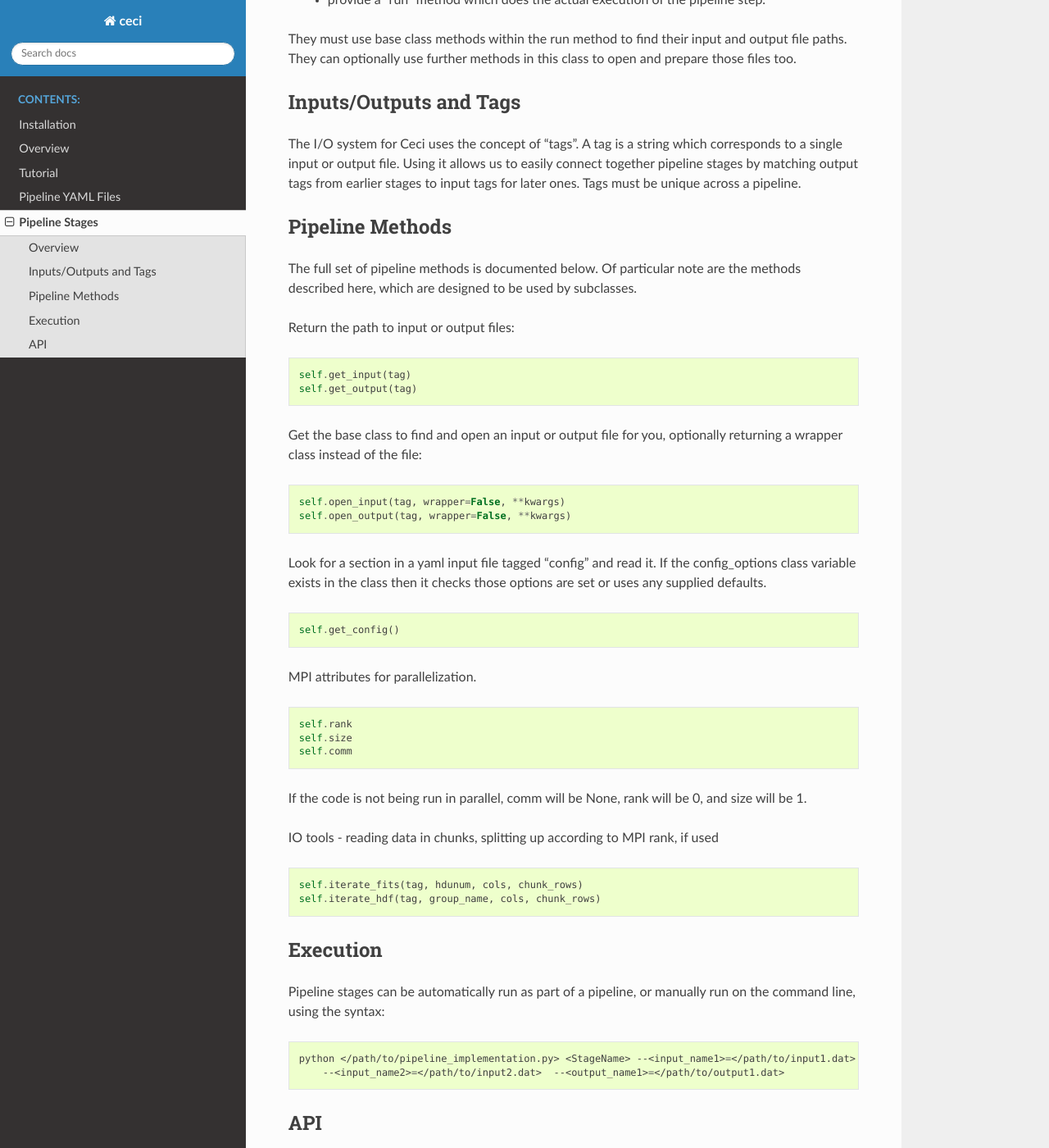
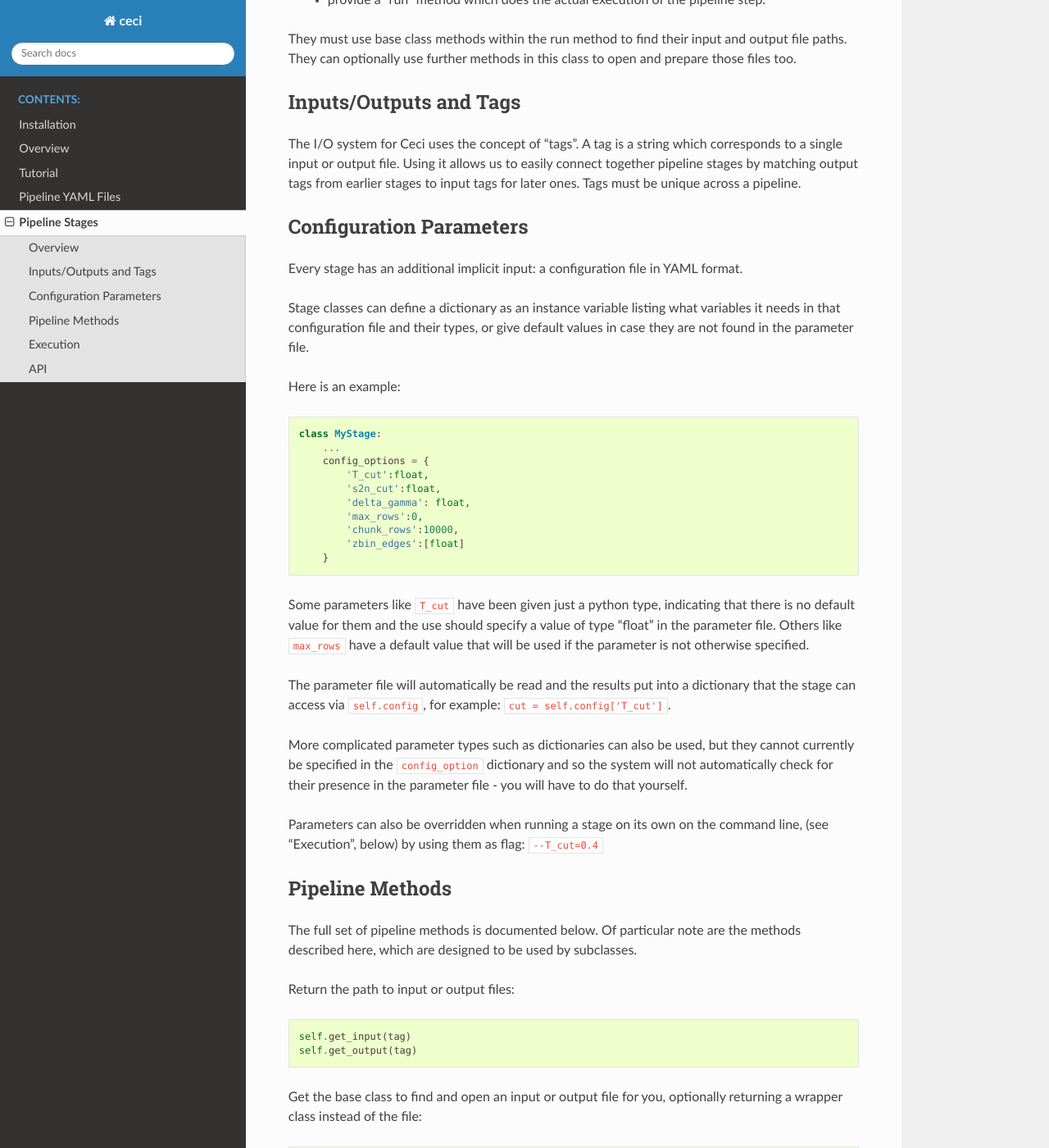
Before and after one commit to LSSTDESC/ceci, a Sphinx documentation site: the page built from docs/stages.rst, in a window 1280 px wide and 1400 px high, scrolled down 451 px. Shown: the whole window at 82% size. Built offline with Sphinx 7.4.7 and the Read the Docs theme 2.0.0, drawn with Linux system fonts in a browser that asks for light colours.

Commit message:
document configuration system and pass through unspecified config items

```diff
--- a/docs/stages.rst
+++ b/docs/stages.rst
@@ -26,6 +26,47 @@ A tag is a string which corresponds to a single input or output file.
 Using it allows us to easily connect together pipeline stages by matching
 output tags from earlier stages to input tags for later ones.
 Tags must be unique across a pipeline.
+
+Configuration Parameters
+------------------------
+
+Every stage has an additional implicit input: a configuration file in YAML format.
+
+Stage classes can define a dictionary as an instance variable listing what variables
+it needs in that configuration file and their types, or give default values in case
+they are not found in the parameter file.
+
+Here is an example:
+
+.. code-block:: python
+
+    class MyStage:
+        ...
+        config_options = {
+            'T_cut':float,
+            's2n_cut':float,
+            'delta_gamma': float,
+            'max_rows':0,
+            'chunk_rows':10000,
+            'zbin_edges':[float]
+        }
+
+Some parameters like ``T_cut`` have been given just a python type, indicating that there
+is no default value for them and the use should specify a value of type "float" in the
+parameter file.  Others like ``max_rows`` have a default value that will be used if the
+parameter is not otherwise specified.
+
+The parameter file will automatically be read and the results put into a dictionary that
+the stage can access via ``self.config``, for example: ``cut = self.config['T_cut']``.
+
+
+More complicated parameter types such as dictionaries can also be used, but they cannot currently be
+specified in the ``config_option`` dictionary and so the system will not automatically check
+for their presence in the parameter file - you will have to do that yourself.
+
+Parameters can also be overridden when running a stage on its own on the command line,
+(see "Execution", below) by using them as flag: ``--T_cut=0.4``
+
 
 Pipeline Methods
 ----------------
```
Also changed, not shown: 1 other file.
